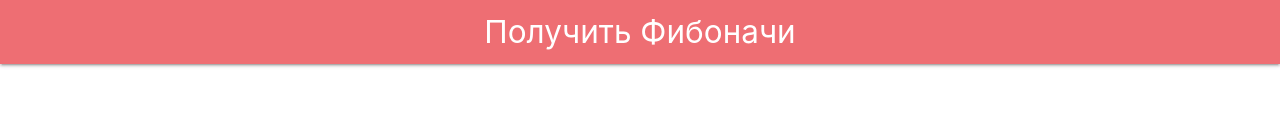
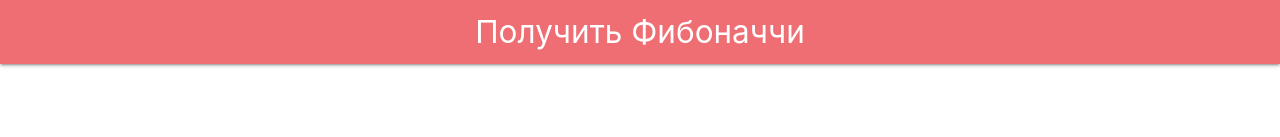
Before and after one commit to Vidnov/Pbf_group, a plain HTML site: page index.html in a window 1280 px wide. Shown: the top 137 px of the page. Drawn offline with nearby package versions, Linux system fonts and the light colour scheme.

Commit message:
Поправка

```diff
--- a/index.html
+++ b/index.html
@@ -10,13 +10,13 @@
 
     <!-- Compiled and minified CSS -->
     <link rel="stylesheet" href="https://cdnjs.cloudflare.com/ajax/libs/materialize/1.0.0/css/materialize.min.css">
-    <title>Получить Фибоначи</title>
+    <title>Получить Фибоначчи</title>
 </head>
 
 <body>
     <nav>
         <div class="nav-wrapper">
-            <a href="" class="brand-logo center">Получить Фибоначи</a>
+            <a href="" class="brand-logo center">Получить Фибоначчи</a>
         </div>
     </nav>
     <section id="app">
```
